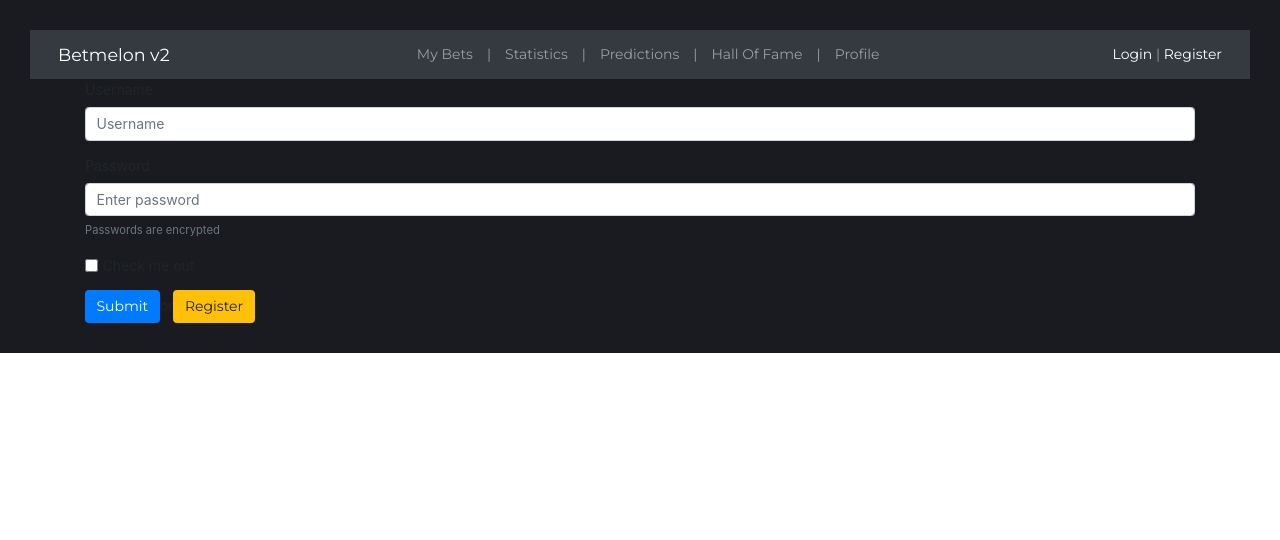
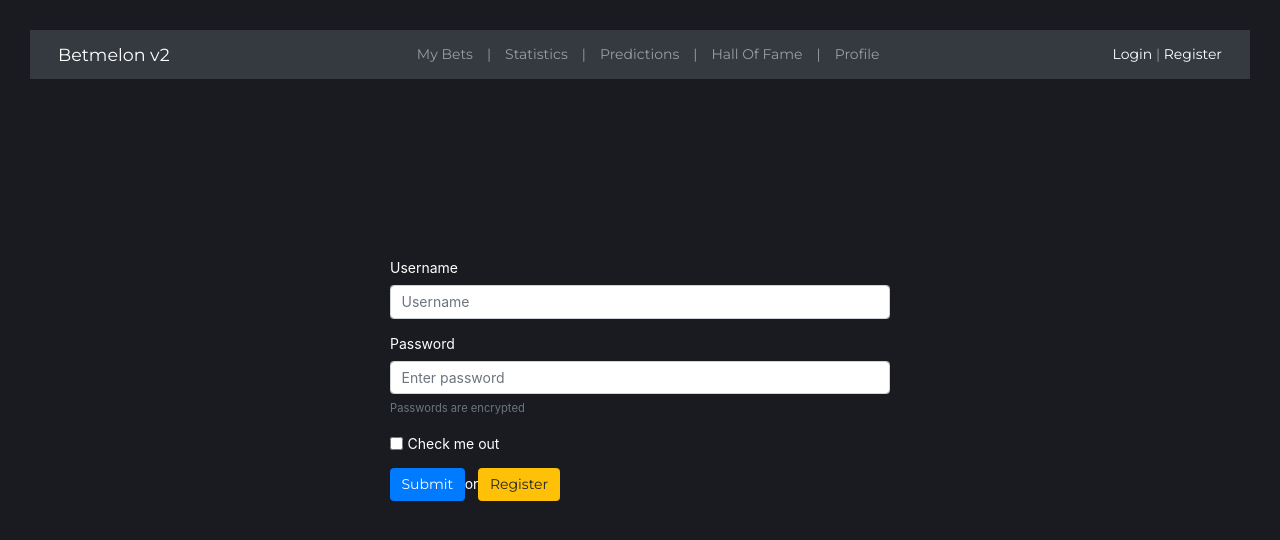
Before and after one commit to nmelentjevs/betmelon, a React (Create React App) app in the folder client/: page /login in a window 1280 px wide. Shown: the top 540 px of the page. Built offline with nearby package versions, Linux system fonts and the light colour scheme.

Commit message:
design changes

```diff
--- a/client/src/App.scss
+++ b/client/src/App.scss
@@ -26,6 +26,9 @@ hr,
 br {
   user-select: none;
   cursor: default;
+}
+a {
+  cursor: pointer;
 }
 #root {
   padding: 30px;
--- a/client/src/components/auth/LoginPage.js
+++ b/client/src/components/auth/LoginPage.js
@@ -40,9 +40,10 @@ const LoginPage = ({ history }) => {
   };
 
   return (
+    <div style={{minHeight: '100vh', display: 'flex', justifyContent: 'center', alignItems: 'center'}}>
     <UserContext.Consumer>
       {({ state, authenticate }) => (
-        <Form onSubmit={e => handleSubmit(e, authenticate)}>
+        <Form onSubmit={e => handleSubmit(e, authenticate)} style={{width: '500px', marginBottom: '200px', color: 'white'}}>
           <Form.Group>
             <Form.Label>Username</Form.Label>
             <Form.Control
@@ -96,6 +97,7 @@ const LoginPage = ({ history }) => {
         </Form>
       )}
     </UserContext.Consumer>
+    </div>
   );
 };
 
--- a/client/src/components/auth/RegisterPage.js
+++ b/client/src/components/auth/RegisterPage.js
@@ -32,8 +32,8 @@ const RegisterPage = ({ history }) => {
   };
 
   return (
-    <>
-      <Form onSubmit={e => handleSubmit(e)}>
+    <div style={{minHeight: '100vh', display: 'flex', justifyContent: 'center', alignItems: 'center'}}>
+      <Form onSubmit={e => handleSubmit(e)} style={{width: '500px', marginBottom: '200px', color: 'white'}}>
         <Form.Group controlId="formBasicEmail">
           <Form.Label>Email address</Form.Label>
           <Form.Control
@@ -95,7 +95,7 @@ const RegisterPage = ({ history }) => {
           Submit
         </Button>
       </Form>
-    </>
+    </div>
   );
 };
 
--- a/client/src/components/bets/Bets.js
+++ b/client/src/components/bets/Bets.js
@@ -13,6 +13,7 @@ import Spinner from 'react-bootstrap/Spinner';
 
 import Notification from '../common/Notification';
 
+import HallOfFame from '../hall-of-fame/HallOfFame'
 import FilterButton from '../common/FilterButton';
 
 import GlobalLoading from '../common/GlobalLoading';
@@ -545,11 +546,12 @@ const Bets = ({ state: { state }, match, history }) => {
         <> </>
       )}
       {bets.length > 0 ? (
-        <BetDisplay
-          refreshBets={refreshBets}
-          bets={bets.sort((a, b) => b.id - a.id)}
-          username={match.params.username}
-        />
+        // <BetDisplay
+        //   refreshBets={refreshBets}
+        //   bets={bets.sort((a, b) => b.id - a.id)}
+        //   username={match.params.username}
+        // />
+        <HallOfFame username={match.params.username} betFromBets={bets}/>
       ) : (
         <div>No bets available</div>
       )}
--- a/client/src/components/bets/bet/BetRow.scss
+++ b/client/src/components/bets/bet/BetRow.scss
@@ -1,4 +1,5 @@
 .bets-section {
+  min-height: 100vh;
   input {
     display: inline-block;
     padding: 0;
--- a/client/src/components/hall-of-fame/HallOfFame.js
+++ b/client/src/components/hall-of-fame/HallOfFame.js
@@ -49,16 +49,15 @@ const Tree = memo(({ children, name, style, defaultOpen = false }) => {
   );
 });
 
-const HallOfFame = ({ username }) => {
+const HallOfFame = ({ username, match, betFromBets }) => {
   const [bets, setBets] = useState([]);
 
   useEffect(() => {
     refreshBets();
-  }, []);
+  }, [betFromBets]);
 
   const refreshBets = () => {
     // const { username } = match.params;
-    const username = 'melon';
     axios
       .get(`/api/bets/loadbets/${username}`)
       .then(res => {
@@ -143,8 +142,18 @@ const HallOfFame = ({ username }) => {
       displayTreeArray.push(countryBet);
     });
 
-    const display = displayTreeArray.map((tree, i) => {
+    const display = displayTreeArray.sort((a,b) => {
+      console.log(Object.keys(a[Object.keys(a)[0]]))
+        if(Object.keys(a[Object.keys(a)[0]]) < Object.keys(b[Object.keys(b)[0]])) {
+          return -1;
+        }
+        if(Object.keys(a[Object.keys(a)[0]]) > Object.keys(b[Object.keys(b)[0]])){
+          return 1
+        }
+        return 0;
+      }).map((tree, i) => {
       return tree.map((t, i) => {
+        console.log(Object.keys(t)[0])
         return (
           <Tree name={Object.keys(t)} key={i + Object.keys(t)}>
             {tree.map((t, i) => {
@@ -164,6 +173,7 @@ const HallOfFame = ({ username }) => {
                             username={username}
                             bg="dark"
                             text="white"
+                            refreshBets={refreshBets}
                           />
                         </Tree>
                       );
--- a/client/src/components/main-content/MainContent.js
+++ b/client/src/components/main-content/MainContent.js
@@ -8,7 +8,7 @@ import Jumbotron from 'react-bootstrap/Jumbotron';
 
 const MainContent = ({ state }) => {
   return (
-    <>
+    <div style={{height: '100vh'}}>
       <Row className="mb-4">
         <Jumbotron style={{ width: '100%', background: 'white' }}>
           <SectionDemo />
@@ -19,7 +19,7 @@ const MainContent = ({ state }) => {
         <Col> Have all the statistics in one place</Col>
         <Col>Track your bankroll and net profits</Col>
       </Row>
-    </>
+    </div>
   );
 };
 
--- a/client/src/components/predictions/Prediction/Prediction.js
+++ b/client/src/components/predictions/Prediction/Prediction.js
@@ -14,7 +14,9 @@ const Prediction = ({ data, like, state }) => {
   const [likePost, setLikePost] = useState(false);
   const [dislikePost, setDislikePost] = useState(false);
 
-  useEffect(() => {}, [likePost, dislikePost]);
+  useEffect(() => {
+    console.log(data)
+  }, [likePost, dislikePost]);
 
   const changeLikes = () => {
     data.liked += 1;
@@ -135,6 +137,11 @@ const Prediction = ({ data, like, state }) => {
           </Card.Text>
           <Card.Text className="prediction-card-text">
             <small className="text-muted">
+              Bet odds: {data.odds} / amount: {data.amount} / possible profit: ${data.odds*data.amount-data.amount}
+            </small>
+          </Card.Text>
+          <Card.Text className="prediction-card-text">
+            <small className="text-muted">
               By:{' '}
               <Link to={`/users/profile/${data.username}`}>
                 {data.username}
--- a/client/src/components/predictions/Prediction/Prediction.scss
+++ b/client/src/components/predictions/Prediction/Prediction.scss
@@ -1,4 +1,6 @@
 .predictions-section {
+  min-height: 100vh;
+
   overflow: visible;
   background: #191b21;
 
--- a/client/src/components/predictions/Predictions.js
+++ b/client/src/components/predictions/Predictions.js
@@ -76,6 +76,7 @@ const Predictions = props => {
   };
 
   const addPrediction = async user => {
+    console.log(prediction)
     await axios
       .post('/api/predictions/add', { prediction, user })
       .then(res => {
```
Also changed, not shown: 1 other file (tests, documents, lock files or other folders).
